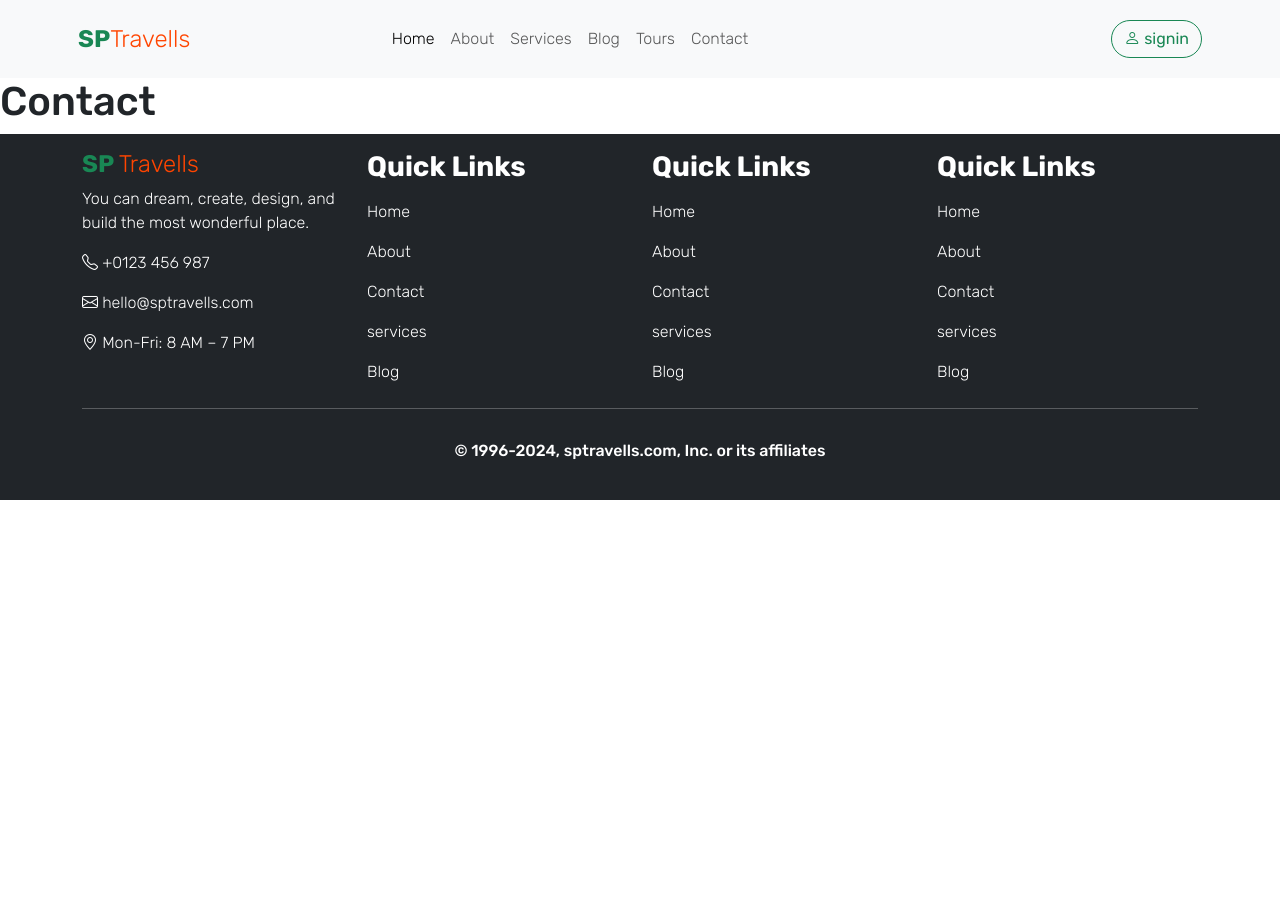
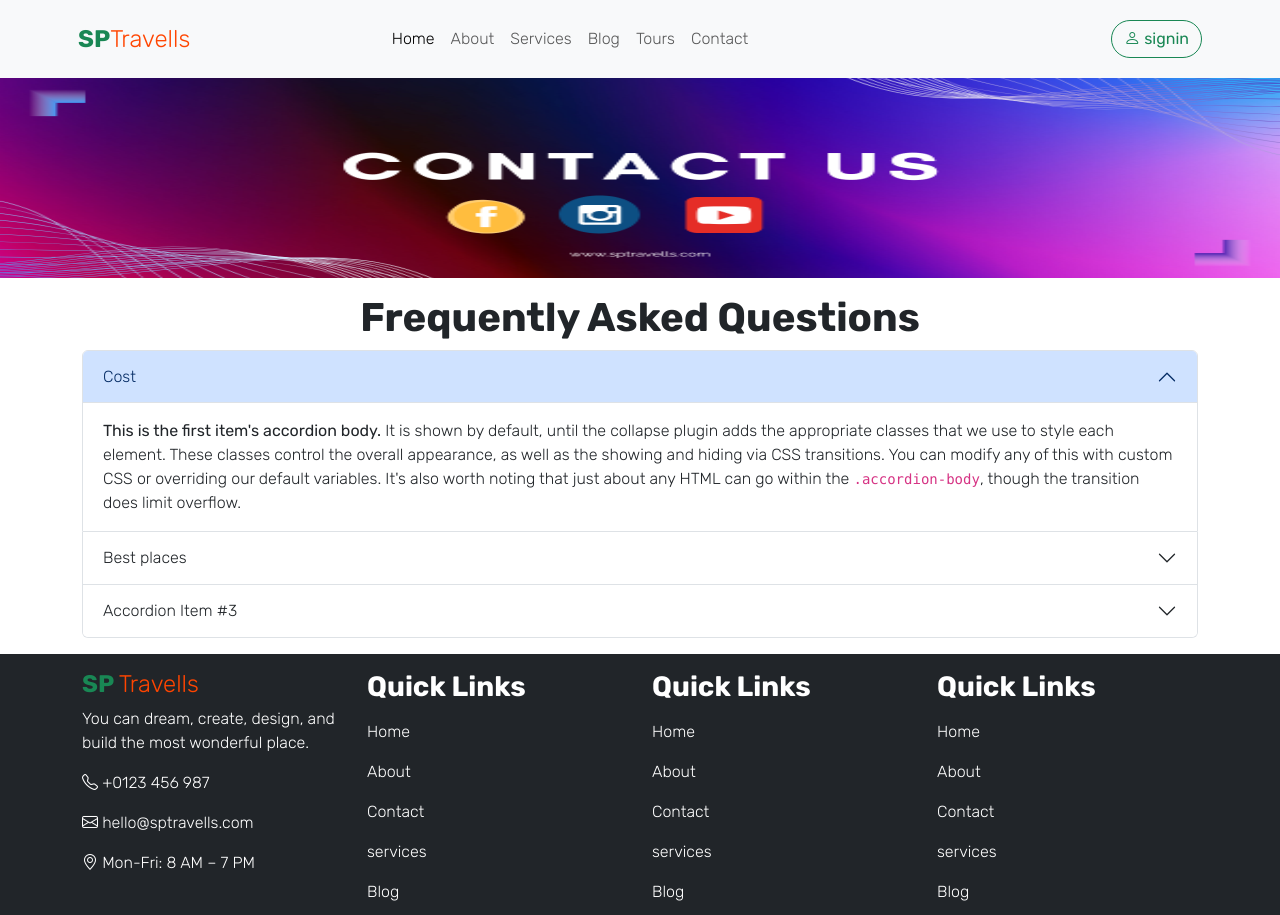
Before and after one commit to pavanp0309/Travelling-website, a plain HTML site: page contact.html in a window 1280 px wide. Shown: the top 915 px of the page. Before the commit the page ends 800 px from the top, so only its background shows below. Drawn offline with nearby package versions, Linux system fonts and the light colour scheme; a web font is replaced by a local one.

Commit message:
footer& faq

```diff
--- a/contact.html
+++ b/contact.html
@@ -13,6 +13,7 @@
     <link rel="stylesheet" href="https://cdn.jsdelivr.net/npm/bootstrap-icons@1.11.3/font/bootstrap-icons.min.css">
     <!-- external css -->
      <link rel="stylesheet" href="style.css">
+
 </head>
   <body>
 
@@ -57,7 +58,55 @@
         </div>
       </nav>
      <!-- navbar section end -->
- <h1>Contact</h1>
+ <img src="./asserts/contactus.png" alt="" class="banner-img contact-banner mb-3">
+
+
+ <!-- FAQ SECTION START -->
+  <div class="container mb-3">
+    <div class="faq-header">
+      <h3 class="text-center display-6 fw-bold">Frequently Asked Questions</h3>
+    </div>
+    <div class="accordion" id="accordionExample">
+      <div class="accordion-item">
+        <h2 class="accordion-header">
+          <button class="accordion-button" type="button" data-bs-toggle="collapse" data-bs-target="#collapseOne" aria-expanded="true" aria-controls="collapseOne">
+            Cost
+          </button>
+        </h2>
+        <div id="collapseOne" class="accordion-collapse collapse show" data-bs-parent="#accordionExample">
+          <div class="accordion-body">
+            <strong>This is the first item's accordion body.</strong> It is shown by default, until the collapse plugin adds the appropriate classes that we use to style each element. These classes control the overall appearance, as well as the showing and hiding via CSS transitions. You can modify any of this with custom CSS or overriding our default variables. It's also worth noting that just about any HTML can go within the <code>.accordion-body</code>, though the transition does limit overflow.
+          </div>
+        </div>
+      </div>
+      <div class="accordion-item">
+        <h2 class="accordion-header">
+          <button class="accordion-button collapsed" type="button" data-bs-toggle="collapse" data-bs-target="#collapseTwo" aria-expanded="false" aria-controls="collapseTwo">
+            Best places
+          </button>
+        </h2>
+        <div id="collapseTwo" class="accordion-collapse collapse" data-bs-parent="#accordionExample">
+          <div class="accordion-body">
+            <strong>This is the second item's accordion body.</strong> It is hidden by default, until the collapse plugin adds the appropriate classes that we use to style each element. These classes control the overall appearance, as well as the showing and hiding via CSS transitions. You can modify any of this with custom CSS or overriding our default variables. It's also worth noting that just about any HTML can go within the <code>.accordion-body</code>, though the transition does limit overflow.
+          </div>
+        </div>
+      </div>
+      <div class="accordion-item">
+        <h2 class="accordion-header">
+          <button class="accordion-button collapsed" type="button" data-bs-toggle="collapse" data-bs-target="#collapseThree" aria-expanded="false" aria-controls="collapseThree">
+            Accordion Item #3
+          </button>
+        </h2>
+        <div id="collapseThree" class="accordion-collapse collapse" data-bs-parent="#accordionExample">
+          <div class="accordion-body">
+            <strong>This is the third item's accordion body.</strong> It is hidden by default, until the collapse plugin adds the appropriate classes that we use to style each element. These classes control the overall appearance, as well as the showing and hiding via CSS transitions. You can modify any of this with custom CSS or overriding our default variables. It's also worth noting that just about any HTML can go within the <code>.accordion-body</code>, though the transition does limit overflow.
+          </div>
+        </div>
+      </div>
+    </div>
+  </div>
+ <!-- FAQ SECTION END -->
+
  <!-- footer section start -->
  <footer class="footer-section container-fluid p-3 bg-dark text-white">
   <div class="container">
@@ -120,5 +169,6 @@
     <script src="https://cdn.jsdelivr.net/npm/bootstrap@5.3.3/dist/js/bootstrap.bundle.min.js" integrity="sha384-YvpcrYf0tY3lHB60NNkmXc5s9fDVZLESaAA55NDzOxhy9GkcIdslK1eN7N6jIeHz" crossorigin="anonymous"></script>
      <!-- external js -->
       <script src="script.js"></script>
+
 </body>
 </html>
--- a/style.css
+++ b/style.css
@@ -10,3 +10,10 @@
   font-weight: 300;
   font-style: normal;
 }
+
+
+/* banners styles */
+.banner-img{
+  width: 100% !important;
+  height: 200px;
+}
```
Also changed, not shown: about.html (+7 -1 lines), asserts/contactus.png (added), 1 other file.
